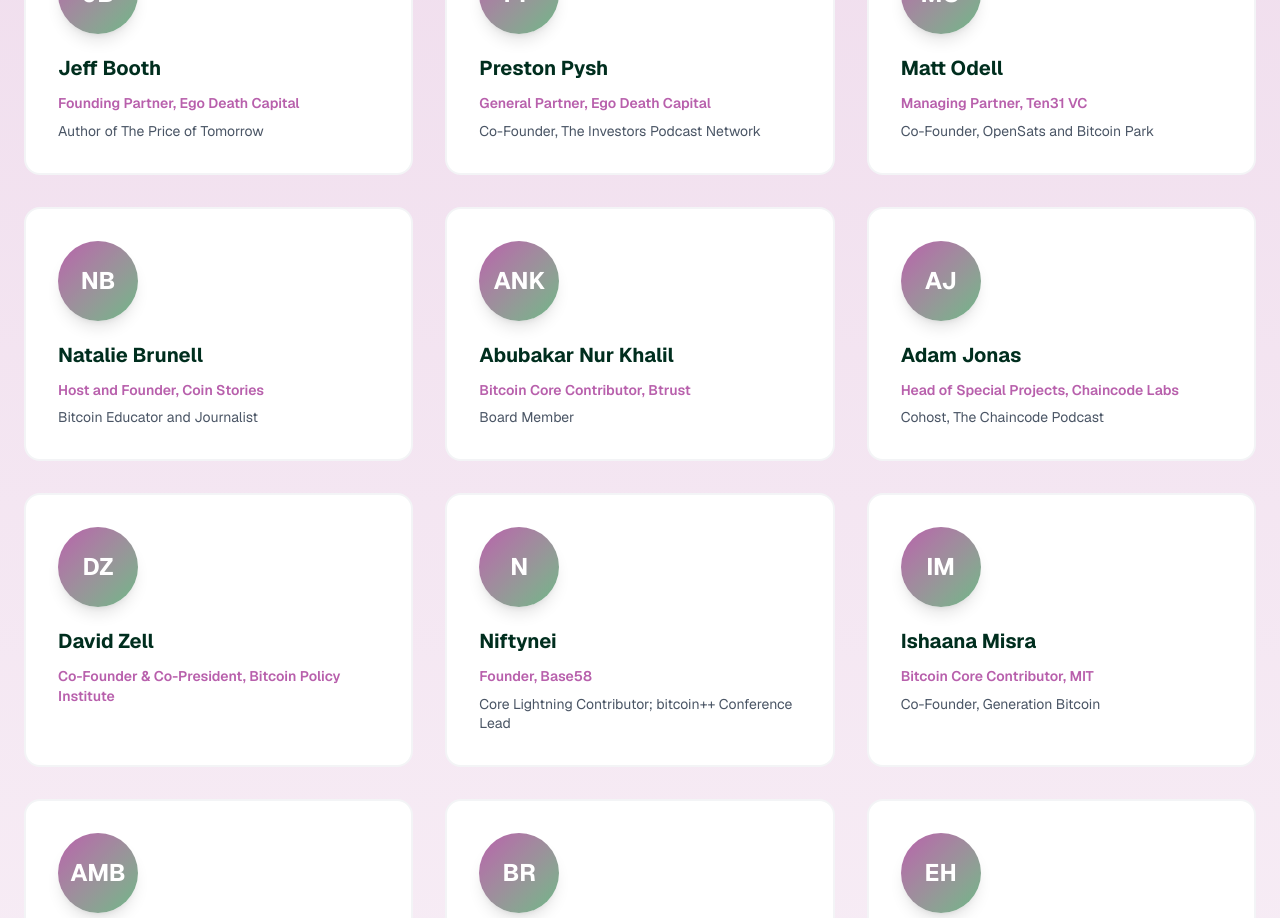
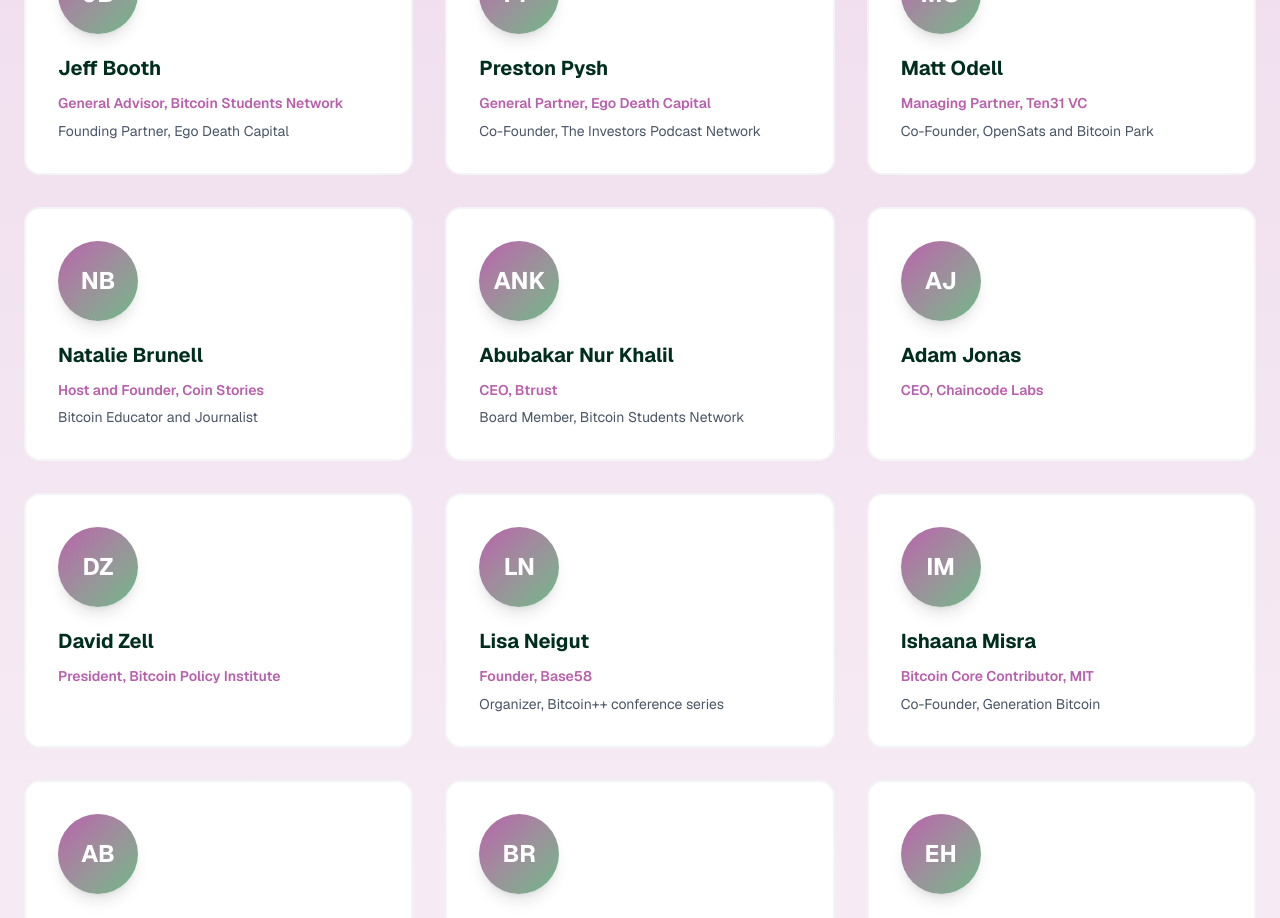
Before and after one commit to Rush0017/v0-unconference-page-build, a Next.js app: page / in a window 1280 px wide. Shown: the part 2660-3578 px from the top of the page. Built offline with nearby package versions, Linux system fonts and the light colour scheme.

Commit message:
feat: update speaker titles and roles in speakers-section
Correct titles and roles for Jeff Booth, Abubakar, Adam Jonas, David Zell, Lisa Neigut, Andrew Bailey, and Zach Young.

Co-authored-by: null <144868452+Rush0017@users.noreply.github.com>

```diff
--- a/components/speakers-section.tsx
+++ b/components/speakers-section.tsx
@@ -5,9 +5,9 @@ import { Users } from "lucide-react"
 const speakers = [
   {
     name: "Jeff Booth",
-    title: "Founding Partner",
-    organization: "Ego Death Capital",
-    role: "Author of The Price of Tomorrow",
+    title: "General Advisor",
+    organization: "Bitcoin Students Network",
+    role: "Founding Partner, Ego Death Capital",
   },
   {
     name: "Preston Pysh",
@@ -29,27 +29,27 @@ const speakers = [
   },
   {
     name: "Abubakar Nur Khalil",
-    title: "Bitcoin Core Contributor",
+    title: "CEO",
     organization: "Btrust",
-    role: "Board Member",
+    role: "Board Member, Bitcoin Students Network",
   },
   {
     name: "Adam Jonas",
-    title: "Head of Special Projects",
+    title: "CEO",
     organization: "Chaincode Labs",
-    role: "Cohost, The Chaincode Podcast",
+    role: "",
   },
   {
     name: "David Zell",
-    title: "Co-Founder & Co-President",
+    title: "President",
     organization: "Bitcoin Policy Institute",
     role: "",
   },
   {
-    name: "Niftynei",
+    name: "Lisa Neigut",
     title: "Founder",
     organization: "Base58",
-    role: "Core Lightning Contributor; bitcoin++ Conference Lead",
+    role: "Organizer, Bitcoin++ conference series",
   },
   {
     name: "Ishaana Misra",
@@ -58,10 +58,10 @@ const speakers = [
     role: "Co-Founder, Generation Bitcoin",
   },
   {
-    name: "Andrew M. Bailey",
+    name: "Andrew Bailey",
     title: "Professor of Humanities (Philosophy)",
     organization: "Yale-NUS College",
-    role: "Coauthor of Resistance Money",
+    role: "Board Member, Bitcoin Students Network",
   },
   {
     name: "Bradley Rettler",
@@ -121,7 +121,7 @@ const speakers = [
     name: "Zach Young",
     title: "Analyst",
     organization: "Trammell Venture Partners",
-    role: "Bitcoin-Native VC Fund",
+    role: "",
   },
   {
     name: "Nicki Sharma",
```
